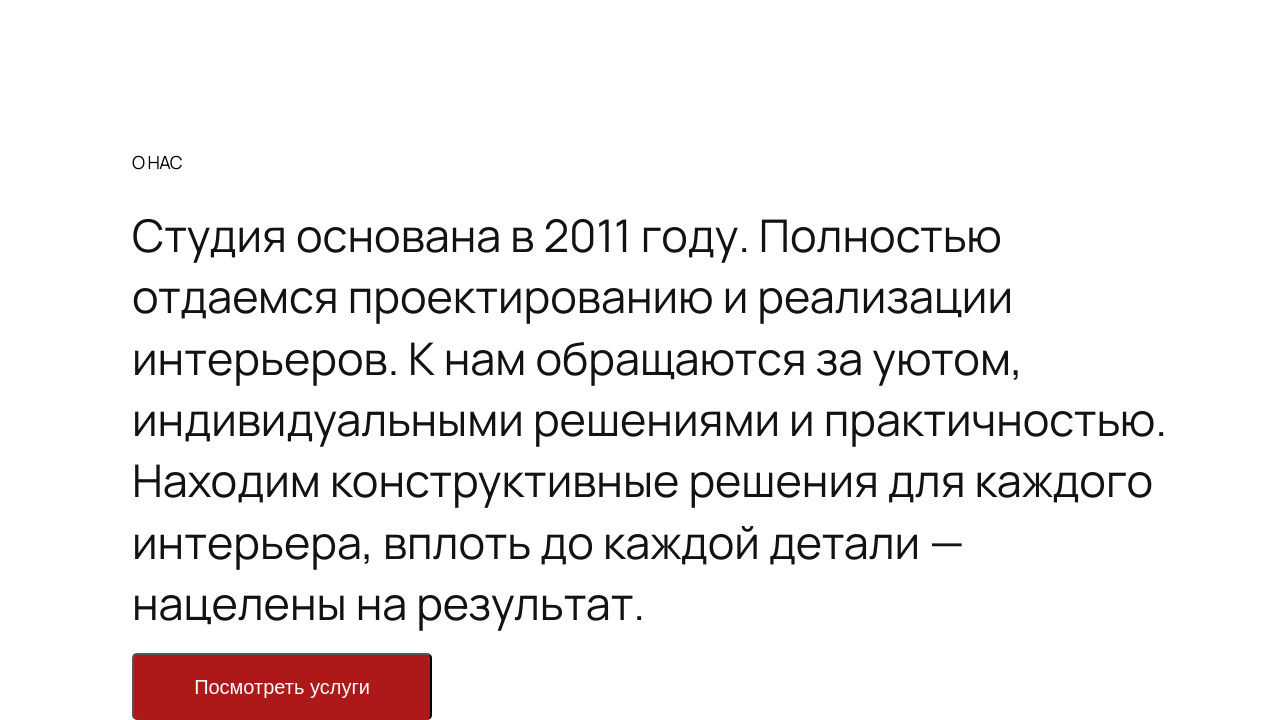
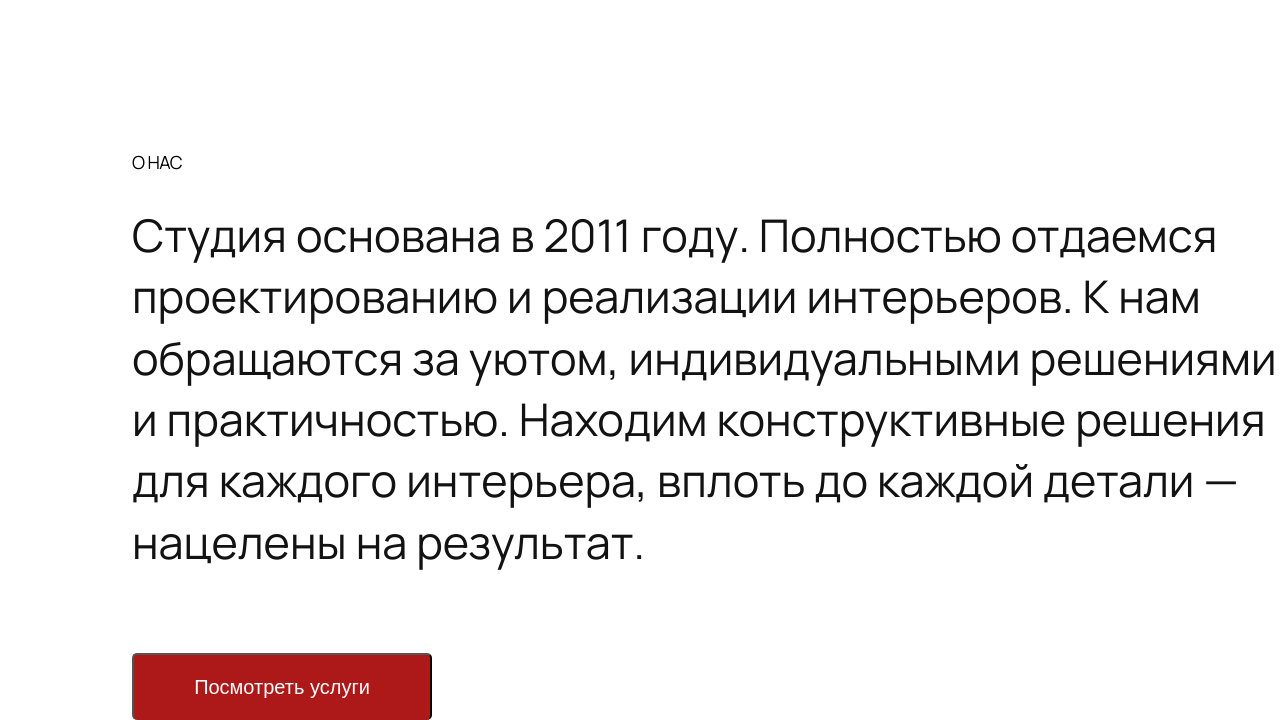
Before and after one commit to marinamedvedeva1979/module-1.2, a plain HTML site: page index.html in a window 1280 px wide. Shown: the part 1126-1846 px from the top of the page. Drawn offline with Linux system fonts and the light colour scheme.

Commit message:
убрала ширину h2

```diff
--- a/styles/styles.css
+++ b/styles/styles.css
@@ -64,7 +64,7 @@ h2 {
     line-height: 61.47px;
     text-align: left;
 
-    width: 1051px;
+    /*width: 1051px;*/
     height: 418px;
     margin: 0 auto 30px 132px;
 
```
